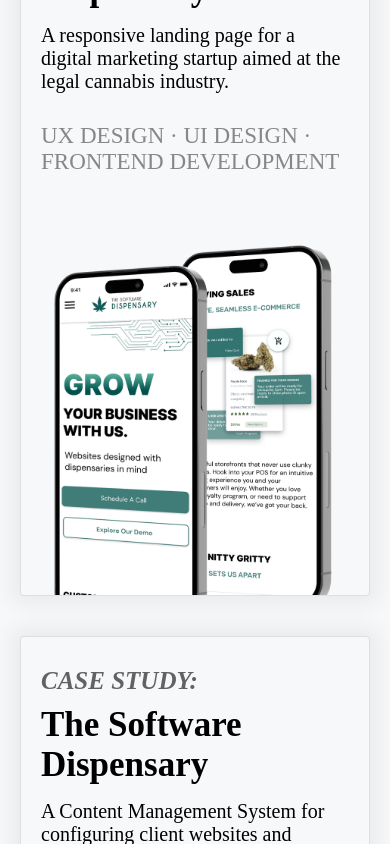
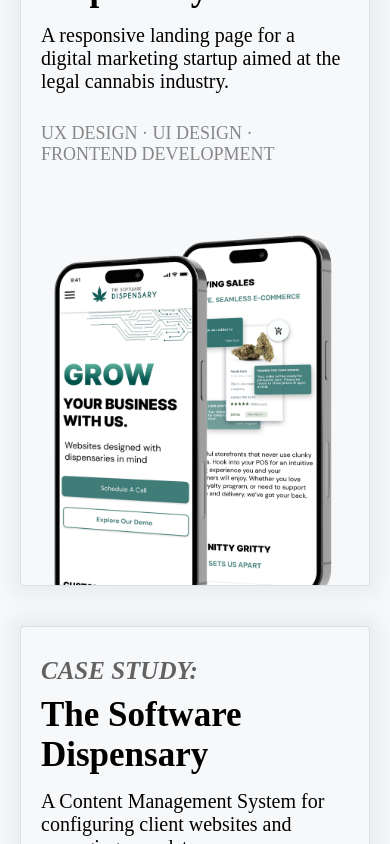
Before and after one commit to lwesley08/LibertyWesleyDotCom, a Nuxt app: page / in a window 390 px wide. Shown: the part 1260-2104 px from the top of the page. Built offline with nearby package versions, Linux system fonts and the light colour scheme; a web font is replaced by a local one.

Commit message:
update mobile service size

```diff
--- a/pages/index.vue
+++ b/pages/index.vue
@@ -465,7 +465,7 @@
       font-weight: 500;
       opacity: 45%;
       text-transform: uppercase;
-      font-size: 23px;
+      font-size: 18px;
 
       @media screen and (min-width: $breakpoint-tablet) {
         font-size: 18px;
```
